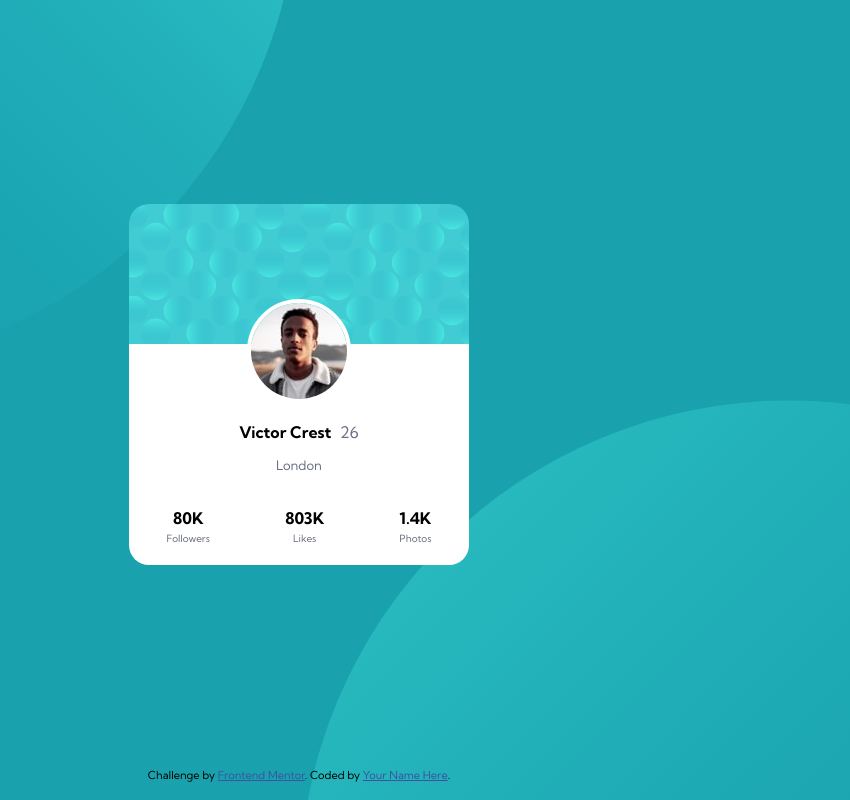
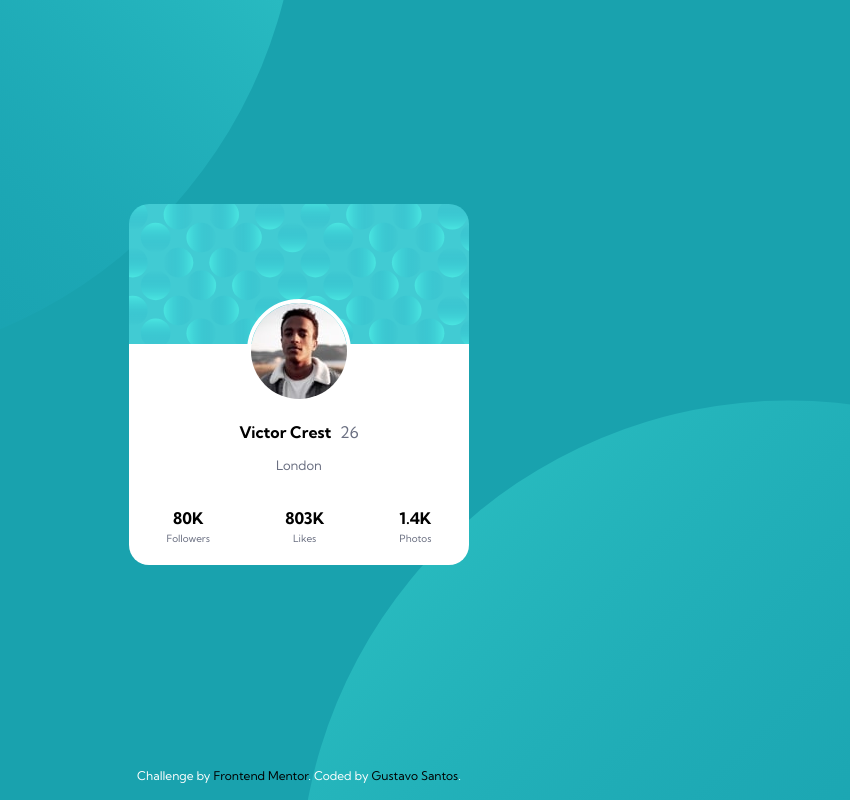
Before and after one commit to Gushigustavo/cartaodeperfil, a plain HTML site: page index.html in a window 1280 px wide. Shown: the whole page, without its empty margins (341-1191 px from the left). Drawn offline with Linux system fonts and the light colour scheme.

Commit message:
atualizei

```diff
--- a/index.html
+++ b/index.html
@@ -2,16 +2,15 @@
 <html lang="en">
 <head>
   <meta charset="UTF-8">
-  <meta name="viewport" content="width=device-width, initial-scale=1.0"> <!-- displays site properly based on user's device -->
+  <meta name="viewport" content="width=device-width, initial-scale=1.0">
 
   <link rel="icon" type="image/png" sizes="32x32" href="./images/favicon-32x32.png">
   <link rel="stylesheet" href="style.css">
-  <title>Frontend Mentor | Profile card component</title>
+  <title> Profile card component</title>
 
-  <!-- Feel free to remove these styles or customise in your own stylesheet 👍 -->
+
   <style>
-    .attribution { font-size: 11px; text-align: center; }
-    .attribution a { color: hsl(228, 45%, 44%); }
+
   </style>
 </head>
 <body>
@@ -55,7 +54,7 @@
 
    <div class="attribution">
      Challenge by <a href="https://www.frontendmentor.io?ref=challenge" target="_blank">Frontend Mentor</a>.
-     Coded by <a href="#">Your Name Here</a>.
+     Coded by <a href="https://github.com/Gushigustavo">Gustavo Santos</a>.
    </div>
 
  </footer>
--- a/style.css
+++ b/style.css
@@ -77,3 +77,12 @@ div.box2  div > p{
     font-size: 10px;
     margin: 4px 0px 20px 0px;
 }
+.attribution { font-size: 12px; text-align: center;  color: #fff;}
+    .attribution a {
+        color: #000;
+        text-decoration: none;
+     }
+     .attribution a:hover{
+         text-decoration: underline;
+
+     }
```
